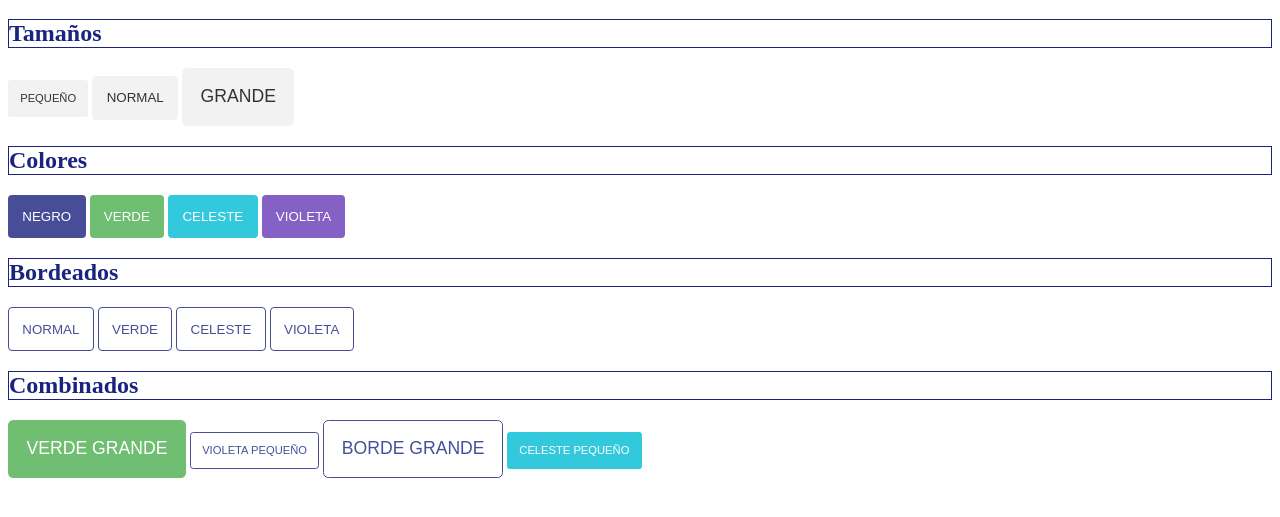
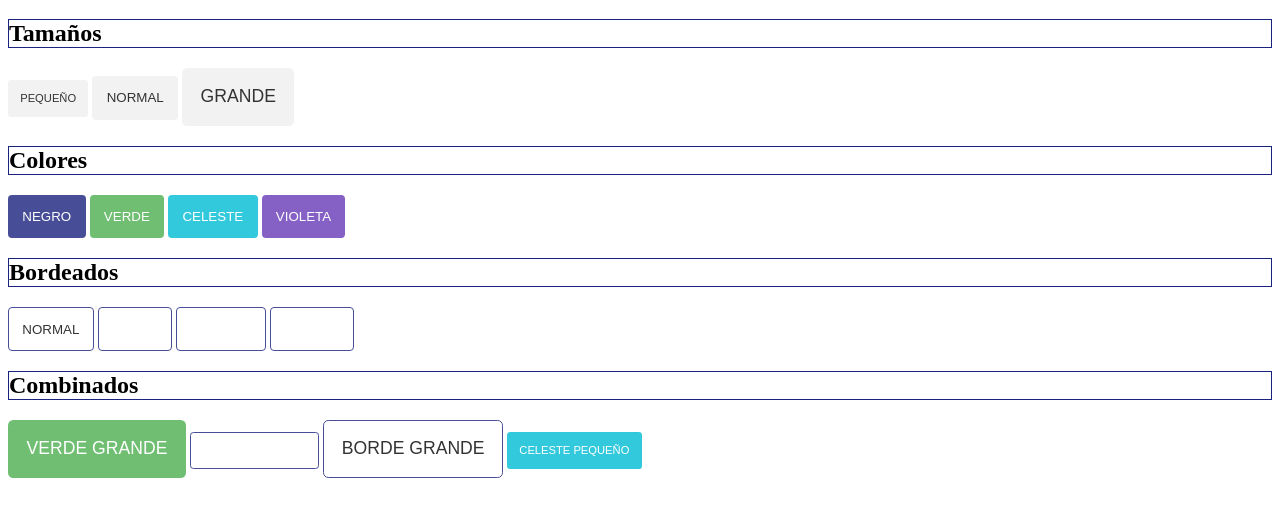
Before and after one commit to ChristianCB16/Portafolio_PW0219_00149618, a plain HTML site: page Laboratorios/Laboratorio2/Ej2.html in a window 1280 px wide. Shown: the part 61-578 px from the top of the page. Drawn offline with Linux system fonts and the light colour scheme.

Commit message:
Ej 2 terminado

```diff
--- a/Laboratorios/Laboratorio2/style2.css
+++ b/Laboratorios/Laboratorio2/style2.css
@@ -54,6 +54,6 @@ font-size: 1.1em;
     background: transparent;
     border: solid 1px transparent;
     border-color: #1A237E;
-    color: #1A237E;
+
 
 }
```
